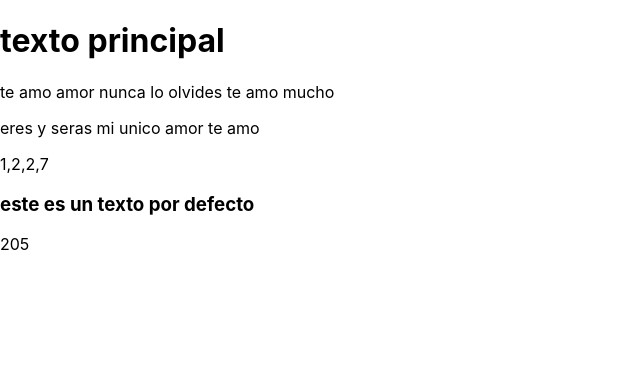
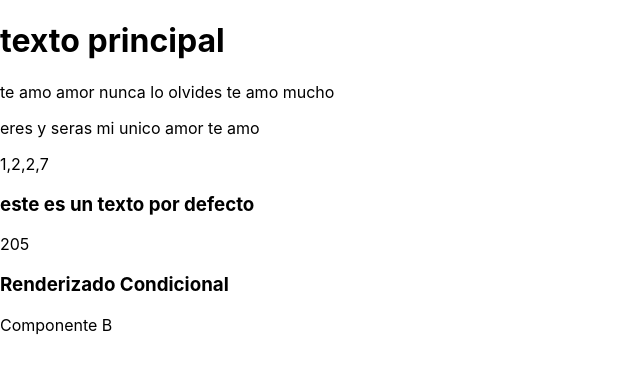
Before and after one commit to OscarLLC/app-curse-udemy, a React (Create React App) app: page / in a window 1280 px wide. Shown: the top 372 px of the page, without its empty margins (0-640 px from the left). Built offline with nearby package versions, Linux system fonts and the light colour scheme.

Commit message:
redirected component

```diff
--- a/src/App.js
+++ b/src/App.js
@@ -1,4 +1,5 @@
 import React, {Component} from 'react'
+import Condicional from './Section/Condicional'
 
 class Contador extends Component {
   constructor(props){
@@ -70,6 +71,7 @@ class Text extends Component{
         />
          <TituloDefault />
          <Contador contadorIncial = {200} />
+         <Condicional />
       </div>
     )
   }
--- /dev/null
+++ b/src/Section/Condicional.js
@@ -0,0 +1,43 @@
+import React, {Component} from 'react'
+
+class ComponenteA extends Component {
+  render(){
+    return(
+      <div>
+        <p>Componente A</p>
+      </div>
+    )
+  }
+}
+
+class ComponenteB extends Component {
+  render(){
+    return(
+      <div>
+        <p>Componente B</p>
+      </div>
+    )
+  }
+}
+
+function useConditionalRendering(mostrarA){
+  if(mostrarA){
+    return <ComponenteA />
+  }
+  return <ComponenteB />
+}
+
+export default class Condicional extends Component{
+  constructor(){
+    super()
+    this.state = {mostrarA: false}
+  }
+  render(){
+    return(
+      <div>
+        <h3>Renderizado Condicional</h3>
+        {useConditionalRendering(this.state.mostrarA)}
+      </div>
+    )
+  }
+}
```
